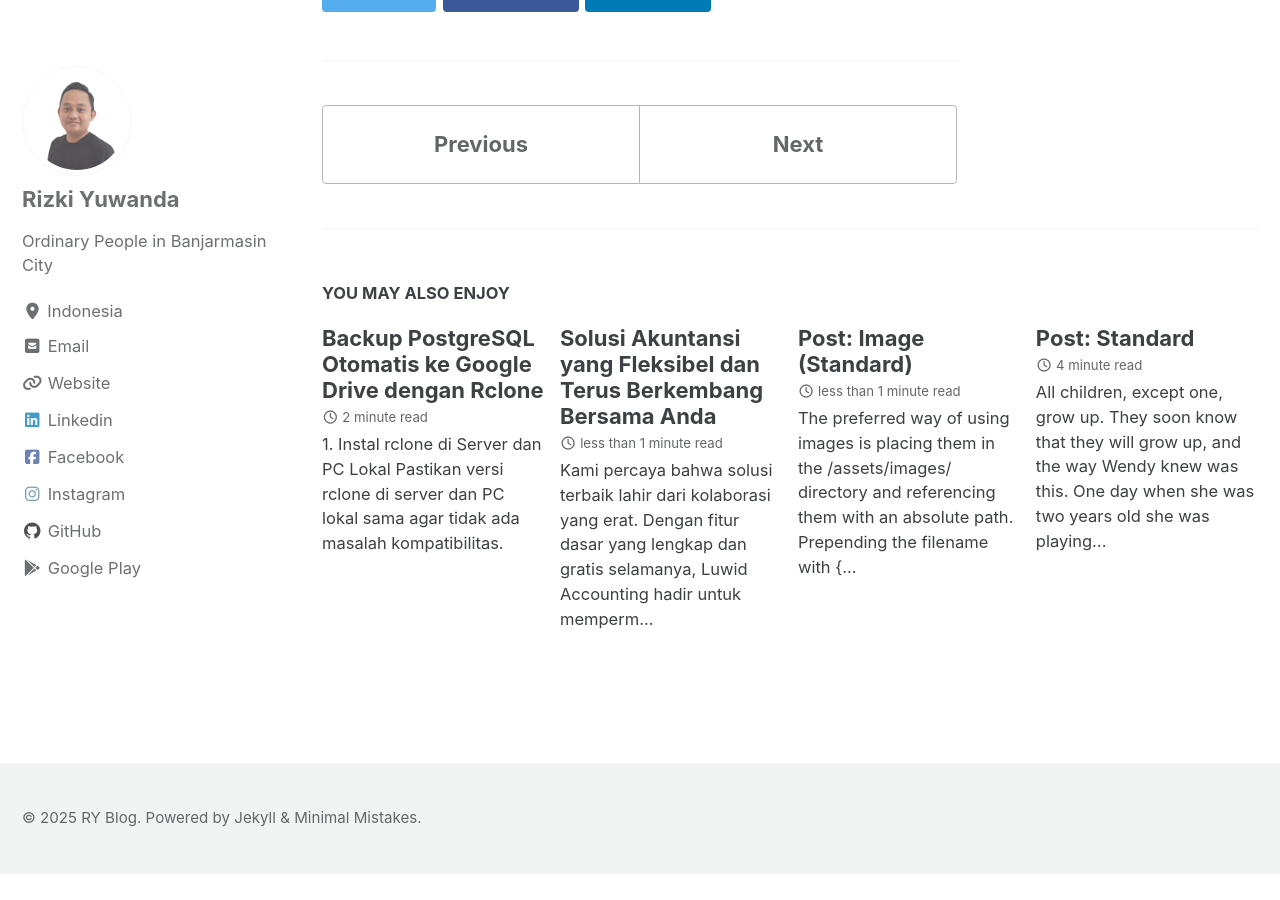
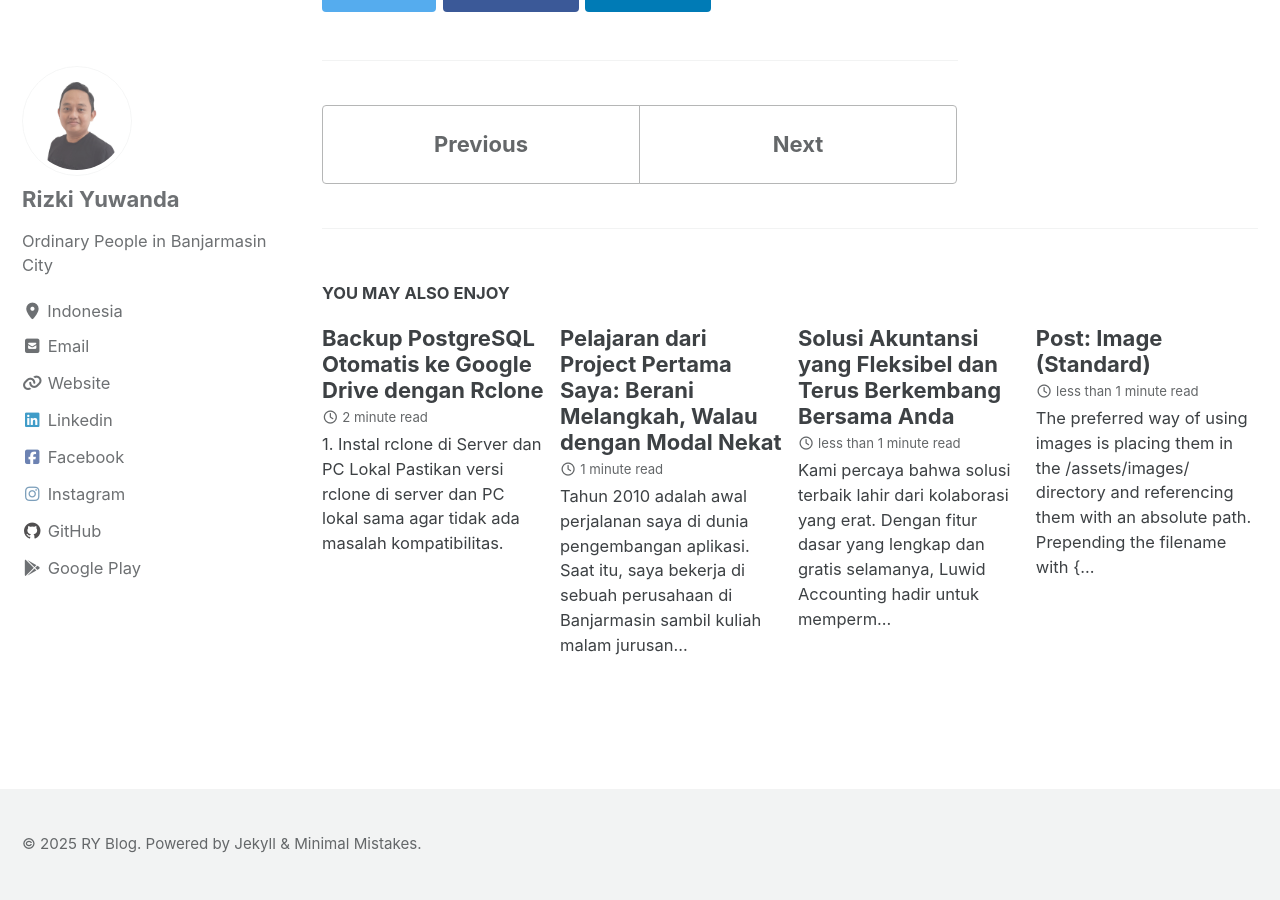
Before and after one commit to rizki-y/rizki-y.github.io, a Jekyll site: the page built from _posts/2025-02-01-enterprise-architecture.md, in a window 1280 px wide and 900 px high, scrolled down 2089 px. Built offline with Jekyll 4.4.1, drawn with Linux system fonts in a browser that asks for light colours; cached includes are drawn as plain includes; before the commit the page ends 2963 px from its top, so only the background shows below that.

Commit message:
add new post

```diff
--- a/_posts/2025-02-01-enterprise-architecture.md
+++ b/_posts/2025-02-01-enterprise-architecture.md
@@ -25,5 +25,5 @@ Sebanyak 24 ribu aplikasi milik pemerintah dinilai boros anggaran dan tidak teri
 
 <figure>
 	<img src="https://rizki-y.github.io/assets/images/2025-02-01-enterprise-architecture/ea.jpg">
-	<figcaption>Arsitektur SPBE</figcaption>
+	<figcaption style="text-align: center;">Arsitektur SPBE</figcaption>
 </figure>
--- /dev/null
+++ b/_posts/2025-02-04-project-pertama.md
@@ -0,0 +1,28 @@
+---
+title: "Pelajaran dari Project Pertama Saya: Berani Melangkah, Walau dengan Modal Nekat"
+categories:
+  - Projects
+tags:
+  - pengalaman projects
+  - java projects
+---
+
+Tahun 2010 adalah awal perjalanan saya di dunia pengembangan aplikasi. Saat itu, saya bekerja di sebuah perusahaan di Banjarmasin sambil kuliah malam jurusan TI. Jujur saja, kemampuan saya masih sangat dasar, hanya sebatas CRUD di Java. Namun, pengalaman tersebut menjadi momen penting yang membentuk saya hingga hari ini.
+
+Di kantor, pimpinan ingin membangun aplikasi untuk mempermudah pekerjaan. Beliau menawarkan kepada semua karyawan, “Siapa yang mau jadi perancang keseluruhan proses ini?” Sayangnya, tidak ada yang berani mengambil tawaran tersebut.
+
+Akhirnya, dengan modal nekat, saya mengajukan diri. Setelah disetujui, saya malah diminta mencari pengembang aplikasi. Tapi waktu itu saya berpikir, kenapa nggak saya coba kerjakan sendiri aja? Walaupun sadar kemampuan saya masih jauh dari cukup, saya tetap melangkah.
+
+Untuk mengurangi risiko gagal, saya berinisiatif mengajak dosen saya bekerja sama. Ternyata, beliau mendukung dan siap membimbing. Dari situlah perjalanan project pertama ini dimulai.
+
+Tantangan? Banyak banget! Mulai dari bingung harus mulai dari mana, trial-and-error tanpa henti, begadang demi menyelesaikan fitur dan masih banyak lagi. Tapi semua itu justru jadi pengalaman berharga yang membuat saya belajar dan berkembang.
+
+Buat saya, pengalaman ini mengajarkan satu hal penting: kita nggak perlu menunggu sempurna untuk memulai sesuatu. Terkadang, melangkah dengan keberanian adalah cara terbaik untuk belajar.
+
+Bagaimana dengan project pertama kalian? Apa momen berharga yang mengubah arah karier kalian?
+
+<figure class="two">
+	<img src="https://rizki-y.github.io/assets/images/2025-02-04-project-pertama/pp1.jpg">
+	<img src="https://rizki-y.github.io/assets/images/2025-02-04-project-pertama/pp2.jpg">
+	<figcaption style="text-align: center;">Project Pertama</figcaption>
+</figure>
```
Also changed, not shown: assets/images/2025-02-04-project-pertama/pp1.jpg (added), assets/images/2025-02-04-project-pertama/pp2.jpg (added).
